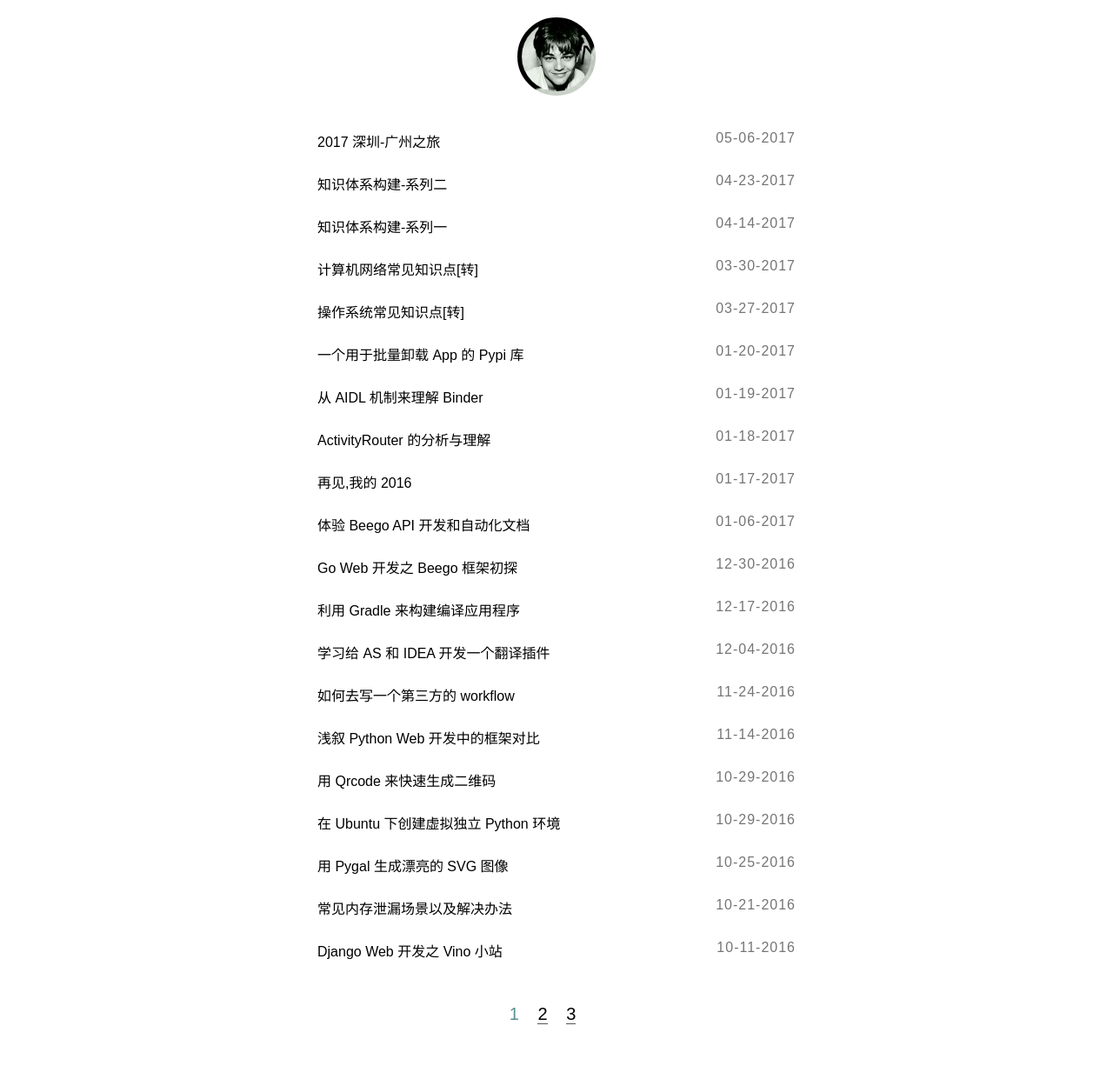
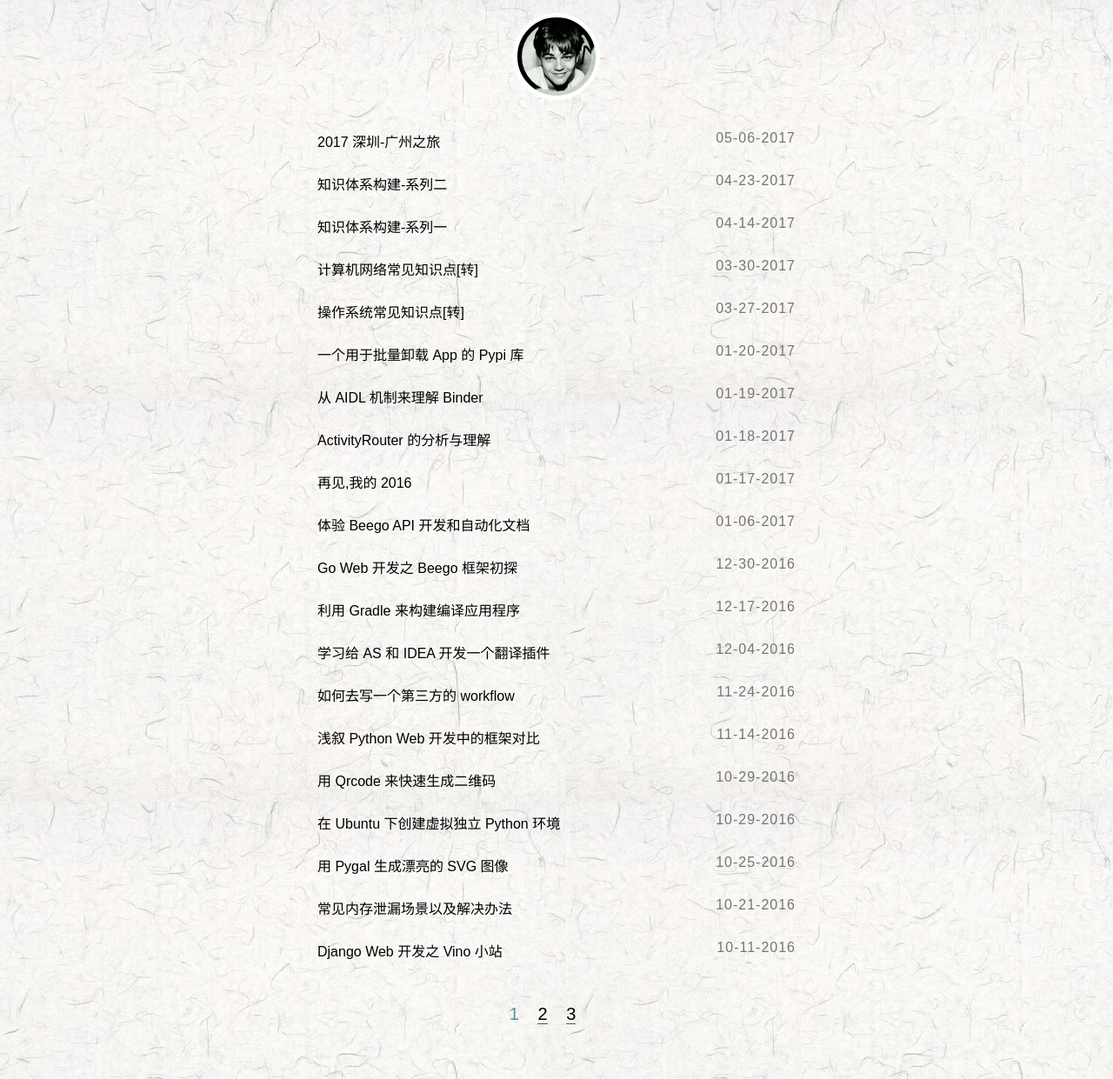
Before and after one commit to wuchangfeng/wuchangfeng.github.io, a Jekyll site: the page built from index.html, in a window 1280 px wide. Shown: the whole page at 87% size. Built offline with Jekyll 4.4.1, drawn with Linux system fonts in a browser that asks for light colours; some web fonts are replaced; the list of posts is cut into pages by our own code; comment, search, counter and statistics services are not loaded.

Commit message:
blog update

```diff
--- a/_sass/main.scss
+++ b/_sass/main.scss
@@ -1,6 +1,7 @@
 body {
   font-family: 'Fira Sans', sans-serif;
   padding: 20px;
+  background: url("bg.jpg");
   margin: 0;
   font-weight: 400;
   -webkit-font-smoothing: antialiased;
```
Also changed, not shown: assets/bg.jpg (added), assets/bg1.jpg (added), assets/bg2.jpg (added).
